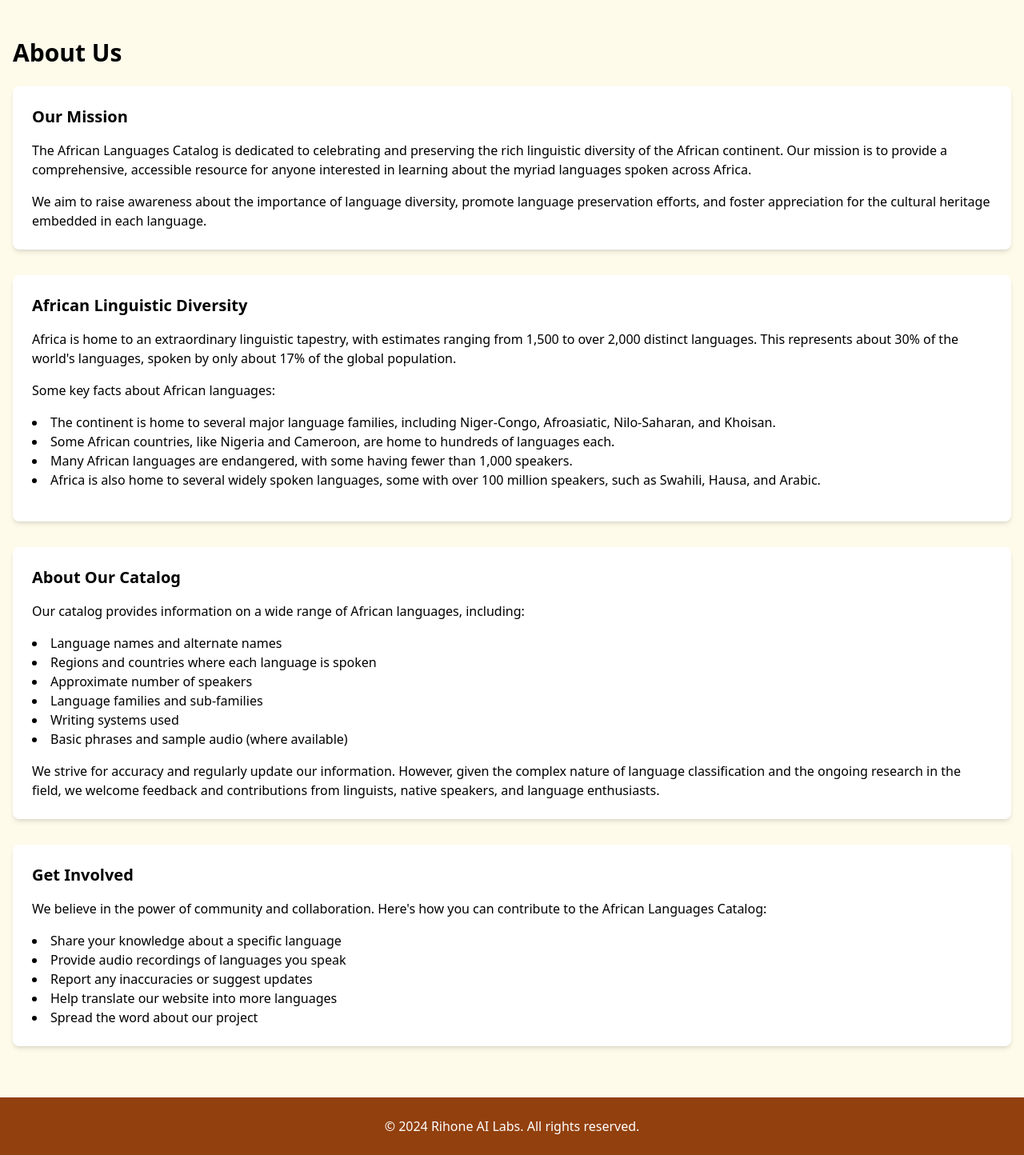
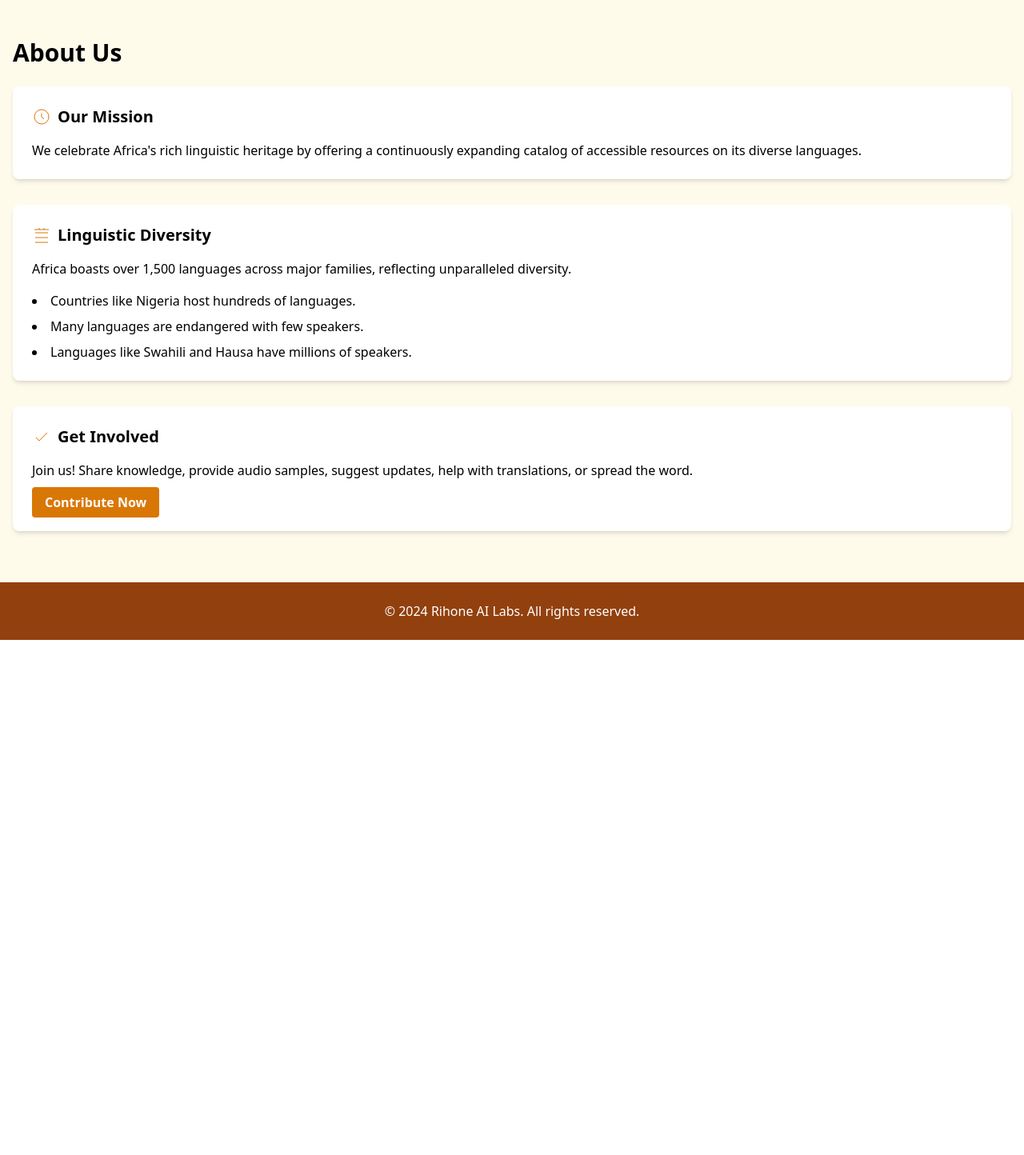
Before and after one commit to rihoneailabs/african-language-catalog-demo, a Flask app: page /about in a window 1280 px wide. Shown: the part 108-1552 px from the top of the page at 80% size. After the commit the page ends 908 px from the top, so only its background shows below. Run offline with Flask 3, Linux system fonts and the light colour scheme; some libraries are stand-ins or nearby versions.

Commit message:
update about us

```diff
--- a/docker-compose.yml
+++ b/docker-compose.yml
@@ -8,4 +8,5 @@ services:
       - ./instance/site.db:/app/site.db
     environment:
       - FLASK_ENV=development
-    command: ["python", "application.py"]
+      - SECRET_KEY=0b53868cef9425590509a6c9c51762ce
+    command: ["flask", "--app", "application:app", "run",  "--host", "0.0.0.0"]
--- a/templates/about.html
+++ b/templates/about.html
@@ -8,7 +8,7 @@
     <script src="https://cdn.tailwindcss.com"></script>
 </head>
 
-<body class="bg-amber-50">
+<body class="bg-amber-50 flex flex-col min-h-screen">
     <header class="bg-amber-600 text-white p-4">
         <div class="container mx-auto">
             <h1 class="text-3xl font-bold">African Languages Catalog</h1>
@@ -20,75 +20,63 @@
         </div>
     </header>
 
-    <main class="container mx-auto mt-8 p-4">
-        <h2 class="text-3xl font-semibold mb-6">About Us</h2>
+    <main class="container mx-auto mt-8 p-4" flex-1>
+        <h2 class="text-3xl font-semibold mb-6 flex items-center">
+            About Us
+        </h2>
 
         <section class="bg-white rounded-lg shadow-md p-6 mb-8">
-            <h3 class="text-xl font-semibold mb-4">Our Mission</h3>
-            <p class="mb-4">
-                The African Languages Catalog is dedicated to celebrating and preserving the rich linguistic diversity
-                of the African continent. Our mission is to provide a comprehensive, accessible resource for anyone
-                interested in learning about the myriad languages spoken across Africa.
-            </p>
+            <h3 class="text-xl font-semibold mb-4 flex items-center">
+                <!-- Icon for Our Mission -->
+                <svg class="w-6 h-6 mr-2 text-amber-600" xmlns="http://www.w3.org/2000/svg" fill="none"
+                    viewBox="0 0 24 24" stroke="currentColor">
+                    <path d="M12 8v4l3 3" />
+                    <circle cx="12" cy="12" r="9" />
+                </svg>
+                Our Mission
+            </h3>
             <p>
-                We aim to raise awareness about the importance of language diversity, promote language preservation
-                efforts, and foster appreciation for the cultural heritage embedded in each language.
+                We celebrate Africa's rich linguistic heritage by offering a continuously expanding catalog of
+                accessible resources on its diverse languages.
             </p>
         </section>
 
         <section class="bg-white rounded-lg shadow-md p-6 mb-8">
-            <h3 class="text-xl font-semibold mb-4">African Linguistic Diversity</h3>
-            <p class="mb-4">
-                Africa is home to an extraordinary linguistic tapestry, with estimates ranging from 1,500 to over 2,000
-                distinct languages. This represents about 30% of the world's languages, spoken by only about 17% of the
-                global population.
+            <h3 class="text-xl font-semibold mb-4 flex items-center">
+                <!-- Icon for Linguistic Diversity -->
+                <svg class="w-6 h-6 mr-2 text-amber-600" xmlns="http://www.w3.org/2000/svg" fill="none"
+                    viewBox="0 0 24 24" stroke="currentColor">
+                    <path d="M3 5h18M9 3v2M15 3v2M4 9h16M4 15h16M4 21h16" />
+                </svg>
+                Linguistic Diversity
+            </h3>
+            <p>
+                Africa boasts over 1,500 languages across major families, reflecting unparalleled diversity.
             </p>
-            <p class="mb-4">
-                Some key facts about African languages:
-            </p>
-            <ul class="list-disc list-inside mb-4">
-                <li>The continent is home to several major language families, including Niger-Congo, Afroasiatic,
-                    Nilo-Saharan, and Khoisan.</li>
-                <li>Some African countries, like Nigeria and Cameroon, are home to hundreds of languages each.</li>
-                <li>Many African languages are endangered, with some having fewer than 1,000 speakers.</li>
-                <li>Africa is also home to several widely spoken languages, some with over 100 million speakers, such as
-                    Swahili, Hausa, and Arabic.</li>
+            <ul class="list-disc list-inside mt-4 space-y-2">
+                <li>Countries like Nigeria host hundreds of languages.</li>
+                <li>Many languages are endangered with few speakers.</li>
+                <li>Languages like Swahili and Hausa have millions of speakers.</li>
             </ul>
         </section>
 
-        <section class="bg-white rounded-lg shadow-md p-6 mb-8">
-            <h3 class="text-xl font-semibold mb-4">About Our Catalog</h3>
-            <p class="mb-4">
-                Our catalog provides information on a wide range of African languages, including:
+        <section class="bg-white rounded-lg shadow-md p-6">
+            <h3 class="text-xl font-semibold mb-4 flex items-center">
+                <!-- Icon for Get Involved -->
+                <svg class="w-6 h-6 mr-2 text-amber-600" xmlns="http://www.w3.org/2000/svg" fill="none"
+                    viewBox="0 0 24 24" stroke="currentColor">
+                    <path d="M5 13l4 4L19 7" />
+                </svg>
+                Get Involved
+            </h3>
+            <p>
+                Join us! Share knowledge, provide audio samples, suggest updates, help with translations, or spread the
+                word.
             </p>
-            <ul class="list-disc list-inside mb-4">
-                <li>Language names and alternate names</li>
-                <li>Regions and countries where each language is spoken</li>
-                <li>Approximate number of speakers</li>
-                <li>Language families and sub-families</li>
-                <li>Writing systems used</li>
-                <li>Basic phrases and sample audio (where available)</li>
-            </ul>
-            <p>
-                We strive for accuracy and regularly update our information. However, given the complex nature of
-                language classification and the ongoing research in the field, we welcome feedback and contributions
-                from linguists, native speakers, and language enthusiasts.
-            </p>
-        </section>
-
-        <section class="bg-white rounded-lg shadow-md p-6">
-            <h3 class="text-xl font-semibold mb-4">Get Involved</h3>
-            <p class="mb-4">
-                We believe in the power of community and collaboration. Here's how you can contribute to the African
-                Languages Catalog:
-            </p>
-            <ul class="list-disc list-inside">
-                <li>Share your knowledge about a specific language</li>
-                <li>Provide audio recordings of languages you speak</li>
-                <li>Report any inaccuracies or suggest updates</li>
-                <li>Help translate our website into more languages</li>
-                <li>Spread the word about our project</li>
-            </ul>
+            <div class="mt-4">
+                <a href="/contribute"
+                    class="bg-amber-600 hover:bg-amber-700 text-white font-bold py-2 px-4 rounded">Contribute Now</a>
+            </div>
         </section>
     </main>
 
--- a/templates/contribute.html
+++ b/templates/contribute.html
@@ -20,7 +20,7 @@
     </header>
 
     <main class="container mx-auto mt-8 p-4">
-        <h2 class="text-3xl font-semibold mb-6">Contribute to Our Catalog</h2>
+        <h2 class="text-3xl font-semibold mb-6">New Contribution</h2>
 
         <section class="bg-white rounded-lg shadow-md p-6 mb-8">
             <h3 class="text-xl font-semibold mb-4">How You Can Help</h3>
--- a/templates/index.html
+++ b/templates/index.html
@@ -8,7 +8,7 @@
     <script src="https://cdn.tailwindcss.com"></script>
 </head>
 
-<body class="bg-amber-50 flex-col min-h-screen">
+<body class="bg-amber-50 flex flex-col min-h-screen">
     <header class="bg-amber-600 text-white p-4">
         <div class="container mx-auto">
             <h1 class="text-3xl font-bold">African Languages Catalog</h1>
```
Also changed, not shown: README.md, favicon.ico (added), static/favicon.ico (added), 1 other file.
